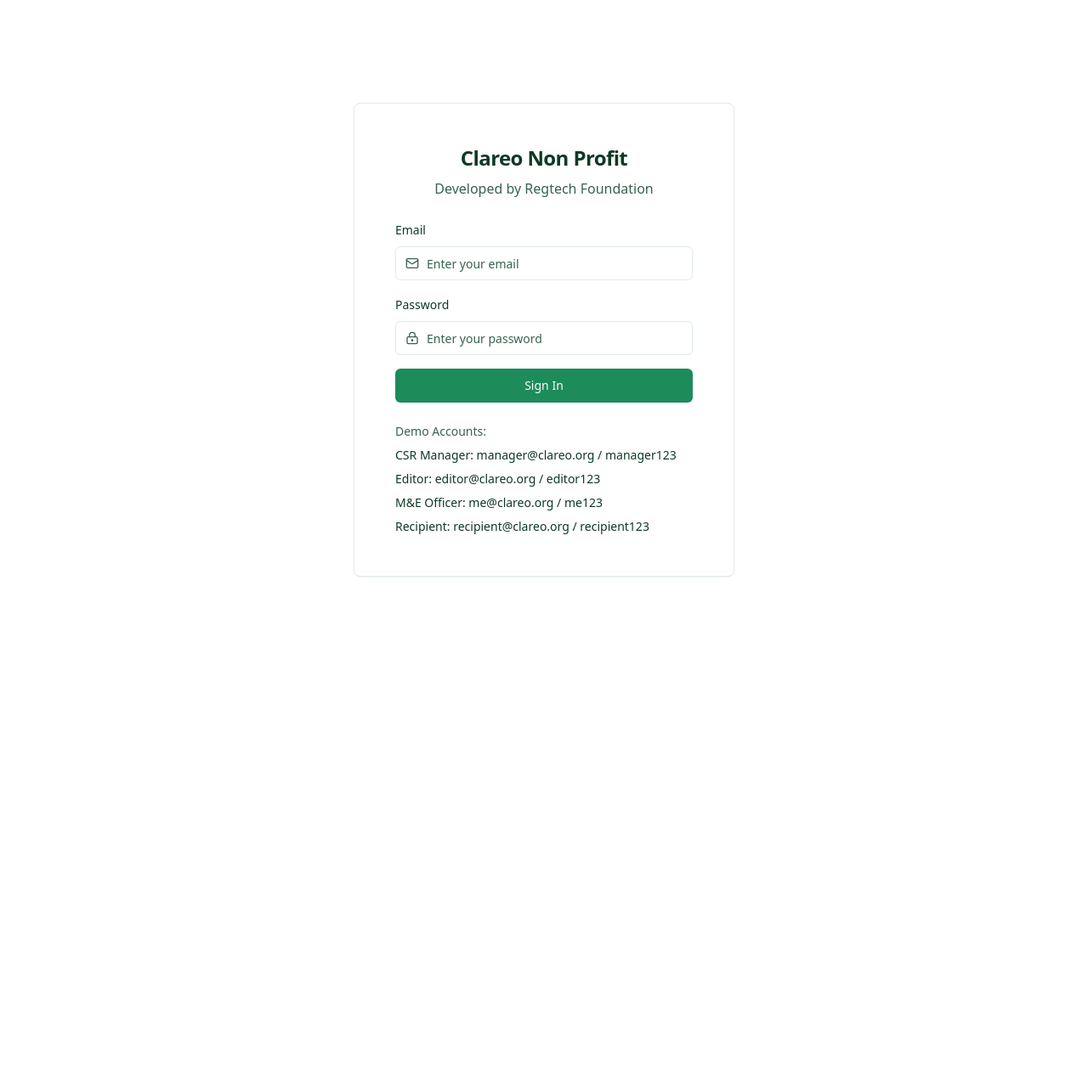
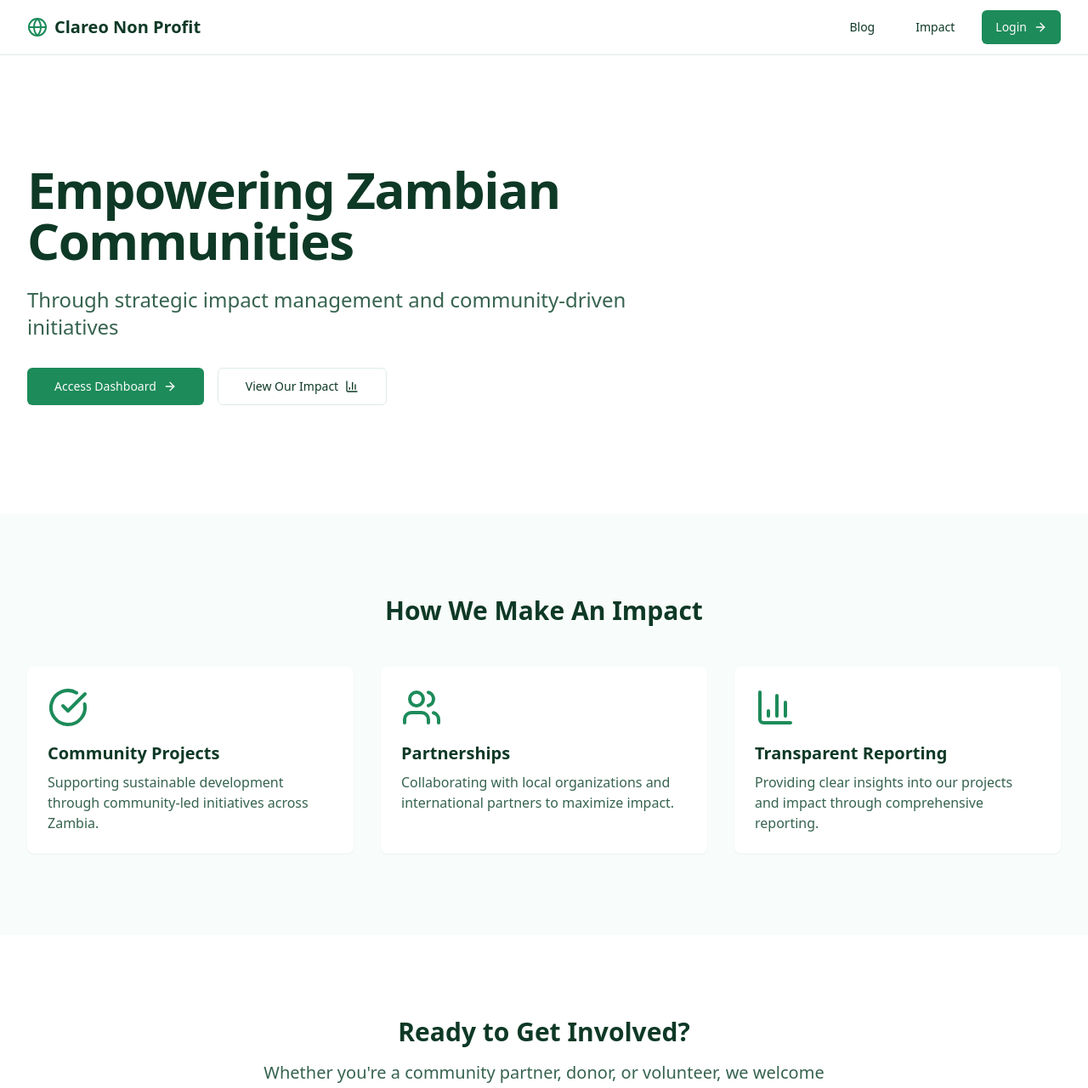
Before and after one commit to David3D-AndweM/csr-pulse-connect, a React (Vite) app: page / in a window 1280 px wide. Before the commit this address led to /login. Shown: the top 1281 px of the page at 85% size. Before the commit the page ends 800 px from the top, so only its background shows below. Built offline with nearby package versions, Linux system fonts and the light colour scheme.

Commit message:
feat: Implement landing page with login button
The landing page will contain a login button to access the various dashboards.

```diff
--- a/src/App.tsx
+++ b/src/App.tsx
@@ -3,7 +3,7 @@ import { Toaster } from "@/components/ui/toaster";
 import { Toaster as Sonner } from "@/components/ui/sonner";
 import { TooltipProvider } from "@/components/ui/tooltip";
 import { QueryClient, QueryClientProvider } from "@tanstack/react-query";
-import { BrowserRouter, Routes, Route, Navigate } from "react-router-dom";
+import { BrowserRouter, Routes, Route } from "react-router-dom";
 import { ThemeProvider } from "next-themes";
 import { AuthProvider } from "./contexts/AuthContext";
 import Login from "./pages/auth/Login";
@@ -20,6 +20,7 @@ import NotFound from "./pages/NotFound";
 import Content from "./pages/Content";
 import Blog from "./pages/public/Blog";
 import PublicDashboard from "./pages/public/PublicDashboard";
+import Landing from "./pages/public/Landing";
 
 const queryClient = new QueryClient();
 
@@ -32,8 +33,8 @@ const App = () => (
           <Sonner />
           <BrowserRouter>
             <Routes>
+              <Route path="/" element={<Landing />} />
               <Route path="/login" element={<Login />} />
-              <Route path="/" element={<Index />} />
               <Route path="/dashboard" element={<Dashboard />} />
               <Route path="/projects" element={<Projects />} />
               <Route path="/reports" element={<Reports />} />
@@ -45,6 +46,7 @@ const App = () => (
               <Route path="/content" element={<Content />} />
               <Route path="/public/blog" element={<Blog />} />
               <Route path="/public/dashboard" element={<PublicDashboard />} />
+              <Route path="/app" element={<Index />} />
               <Route path="*" element={<NotFound />} />
             </Routes>
           </BrowserRouter>
--- /dev/null
+++ b/src/pages/public/Landing.tsx
@@ -0,0 +1,105 @@
+
+import { Button } from "@/components/ui/button";
+import { useNavigate } from "react-router-dom";
+import { ArrowRight, BarChart3, CheckCircle, Globe, Mail, Users } from "lucide-react";
+
+export default function Landing() {
+  const navigate = useNavigate();
+
+  return (
+    <div className="min-h-screen bg-background">
+      {/* Navigation Bar */}
+      <nav className="border-b bg-background/95 backdrop-blur supports-[backdrop-filter]:bg-background/60">
+        <div className="container flex h-16 items-center justify-between">
+          <div className="flex items-center gap-2">
+            <Globe className="h-6 w-6 text-primary" />
+            <span className="text-xl font-bold">Clareo Non Profit</span>
+          </div>
+          <div className="flex items-center gap-4">
+            <Button variant="ghost" onClick={() => navigate("/public/blog")}>Blog</Button>
+            <Button variant="ghost" onClick={() => navigate("/public/dashboard")}>Impact</Button>
+            <Button variant="default" onClick={() => navigate("/login")} className="gap-2">
+              Login <ArrowRight size={16} />
+            </Button>
+          </div>
+        </div>
+      </nav>
+
+      {/* Hero Section */}
+      <section className="container py-24 md:py-32 space-y-8">
+        <div className="max-w-3xl">
+          <h1 className="text-4xl md:text-6xl font-bold tracking-tight">Empowering Zambian Communities</h1>
+          <p className="text-xl md:text-2xl text-muted-foreground mt-6">
+            Through strategic impact management and community-driven initiatives
+          </p>
+          <div className="mt-8 flex flex-wrap gap-4">
+            <Button size="lg" onClick={() => navigate("/login")} className="gap-2">
+              Access Dashboard <ArrowRight size={18} />
+            </Button>
+            <Button size="lg" variant="outline" onClick={() => navigate("/public/dashboard")} className="gap-2">
+              View Our Impact <BarChart3 size={18} />
+            </Button>
+          </div>
+        </div>
+      </section>
+
+      {/* Features Section */}
+      <section className="bg-muted/50 py-24">
+        <div className="container">
+          <h2 className="text-3xl font-bold text-center mb-12">How We Make An Impact</h2>
+          <div className="grid grid-cols-1 md:grid-cols-3 gap-8">
+            <div className="bg-background p-6 rounded-lg shadow-sm">
+              <CheckCircle className="h-12 w-12 text-primary mb-4" />
+              <h3 className="text-xl font-bold mb-2">Community Projects</h3>
+              <p className="text-muted-foreground">Supporting sustainable development through community-led initiatives across Zambia.</p>
+            </div>
+            <div className="bg-background p-6 rounded-lg shadow-sm">
+              <Users className="h-12 w-12 text-primary mb-4" />
+              <h3 className="text-xl font-bold mb-2">Partnerships</h3>
+              <p className="text-muted-foreground">Collaborating with local organizations and international partners to maximize impact.</p>
+            </div>
+            <div className="bg-background p-6 rounded-lg shadow-sm">
+              <BarChart3 className="h-12 w-12 text-primary mb-4" />
+              <h3 className="text-xl font-bold mb-2">Transparent Reporting</h3>
+              <p className="text-muted-foreground">Providing clear insights into our projects and impact through comprehensive reporting.</p>
+            </div>
+          </div>
+        </div>
+      </section>
+
+      {/* CTA Section */}
+      <section className="container py-24 text-center">
+        <h2 className="text-3xl font-bold mb-4">Ready to Get Involved?</h2>
+        <p className="text-xl text-muted-foreground max-w-2xl mx-auto mb-8">
+          Whether you're a community partner, donor, or volunteer, we welcome your participation.
+        </p>
+        <div className="flex flex-wrap justify-center gap-4">
+          <Button size="lg" onClick={() => navigate("/login")}>
+            Login to Dashboard
+          </Button>
+          <Button size="lg" variant="outline" asChild>
+            <a href="mailto:contact@clareo.org" className="flex items-center gap-2">
+              <Mail size={18} />
+              Contact Us
+            </a>
+          </Button>
+        </div>
+      </section>
+
+      {/* Footer */}
+      <footer className="border-t bg-muted/30 py-12">
+        <div className="container">
+          <div className="flex flex-col md:flex-row justify-between items-center">
+            <div className="flex items-center gap-2 mb-4 md:mb-0">
+              <Globe className="h-6 w-6 text-primary" />
+              <span className="text-lg font-bold">Clareo Non Profit</span>
+            </div>
+            <p className="text-sm text-muted-foreground">
+              © {new Date().getFullYear()} Regtech Foundation. All rights reserved.
+            </p>
+          </div>
+        </div>
+      </footer>
+    </div>
+  );
+}
```
